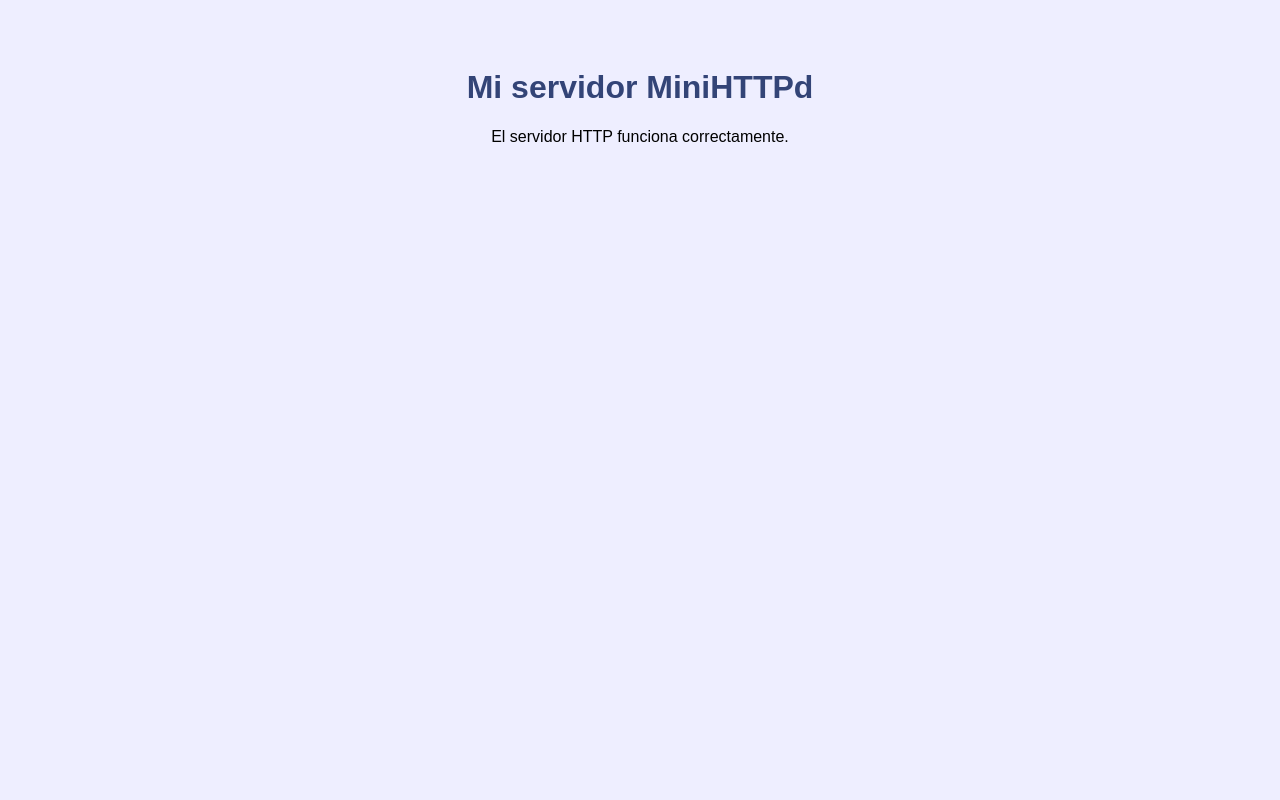
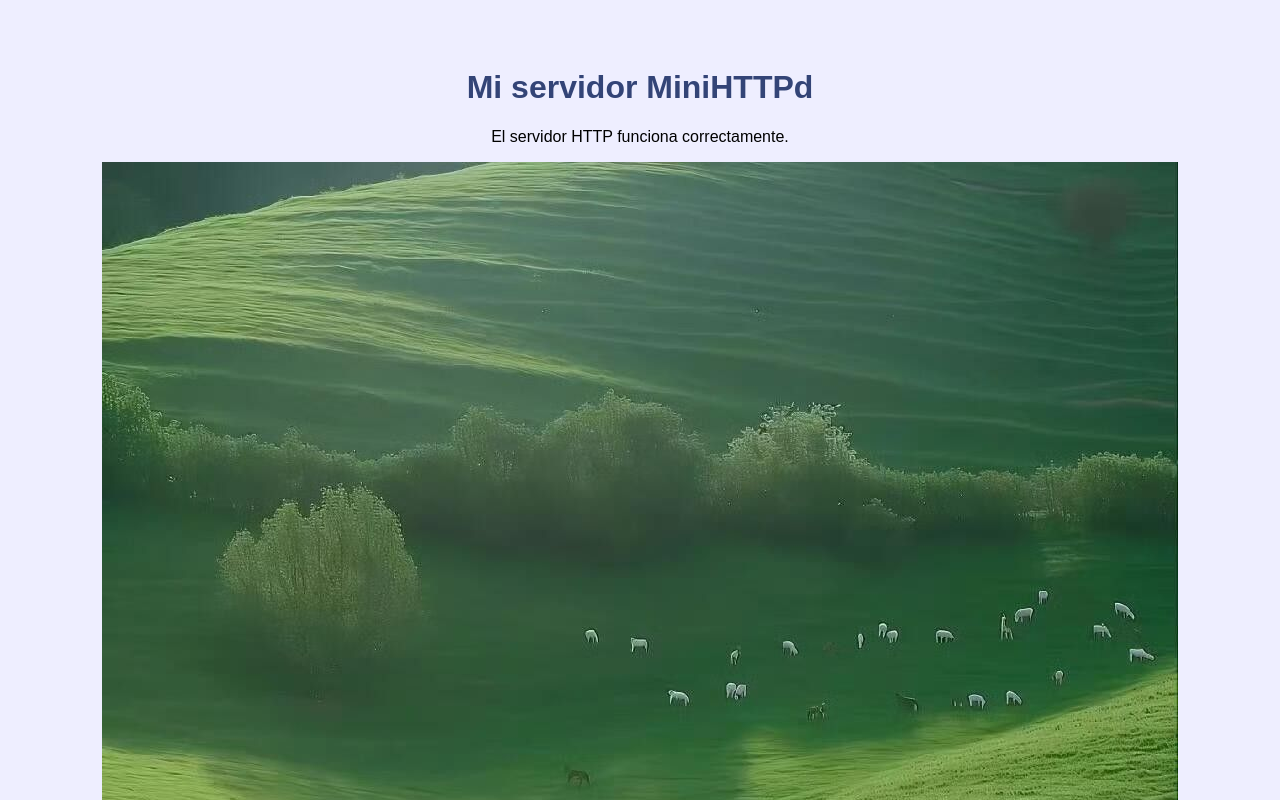
Before and after one commit to Melnicks-4/minihttpd, a plain HTML site: page www/index.html in a window 1280 px wide. Shown: the top 800 px of the page. Drawn offline with Linux system fonts and the light colour scheme.

Commit message:
Agregar imagen a index.html

```diff
--- a/www/index.html
+++ b/www/index.html
@@ -8,5 +8,6 @@
 <body>
     <h1>Mi servidor MiniHTTPd</h1>
     <p>El servidor HTTP funciona correctamente.</p>
+    <img src="image.jpg" alt="imagen de prueba">
 </body>
 </html>
```
